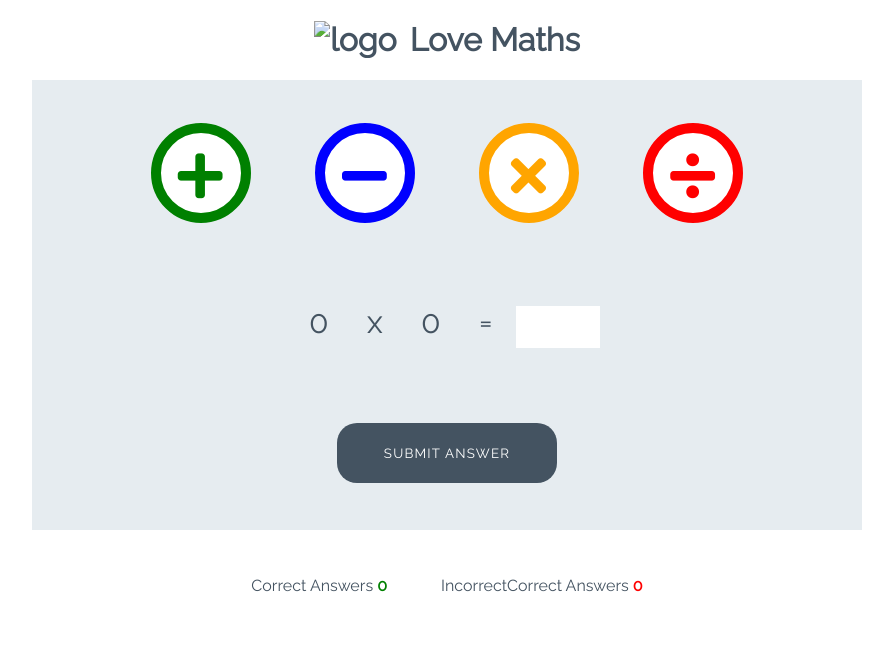
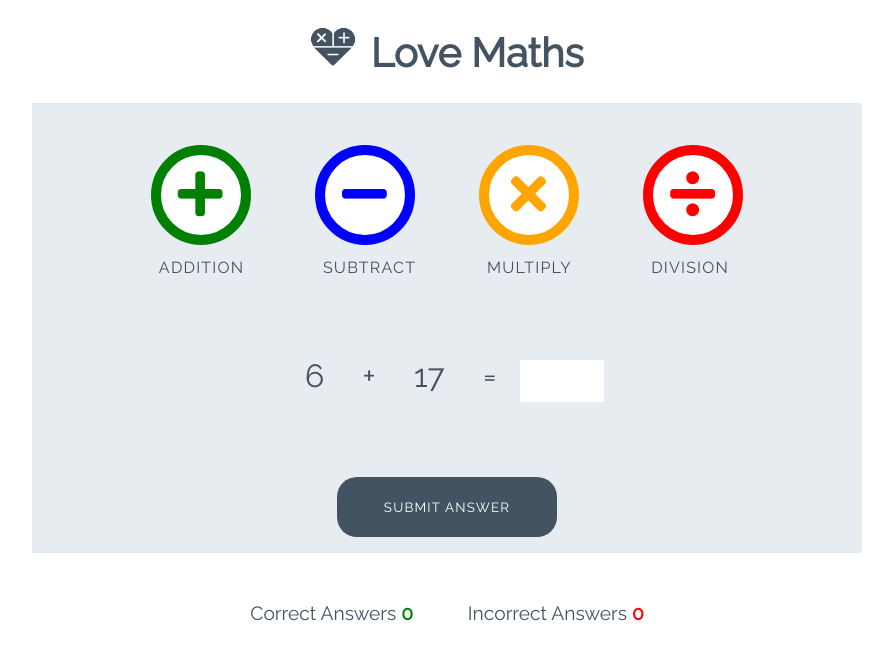
Before and after one commit to Mair-E/love-maths, a plain HTML site: page index.html in a window 1280 px wide. Shown: the whole page, without its empty margins (193-1086 px from the left). Drawn offline with Linux system fonts and the light colour scheme.

Commit message:
Display addition questiob to the user

```diff
--- a/assets/css/style.css
+++ b/assets/css/style.css
@@ -112,7 +112,7 @@ body {
 }
 
 .btn--big::after{
-    content: attr(datd-type);
+    content: attr(data-type);
     font-size: 1rem;
     color: #445361;
     position: relative;
--- a/assets/js/script.js
+++ b/assets/js/script.js
@@ -10,21 +10,31 @@ document.addEventListener("DOMContentLoaded", function() {
                 alert("You clicked Submit!");
             } else {
                 let gameType = this.getAttribute("data-type");
-                alert(`You clicked ${gameType}`);
+                runGame(gameType);
             }
         });
     }
+
+    runGame("addition");
+
 });
 
 /**
- * The main game "loop", called when the sc ript is first loaded
- * and after the user's aswer has been processed
+ * The main game "loop", called when the script is first loaded
+ * and after the user's answer has been processed
  */
-function runGame() {
+function runGame(gameType) {
 
-    // Creates two randome numbers between 1 and 25
+    // Creates two random numbers between 1 and 25
     let num1 = Math.floor(Math.random() * 25) + 1;
     let num2 = Math.floor(Math.random() * 25) + 1;
+
+    if (gameType === "addition") {
+        displayAdditionQuestion(num1, num2);
+    } else {
+        alert(`Unknown game type: ${gameType}`);
+        throw `Unknown game type: ${gameType}. Aborting!`;
+    }
 
 }
 
@@ -44,7 +54,11 @@ function incrementWrongAnswer() {
 
 }
 
-function displayAdditionQuestion() {
+function displayAdditionQuestion(operand1, operand2) {
+
+    document.getElementById('operand1').textContent = operand1;
+    document.getElementById('operand2').textContent = operand2;
+    document.getElementById('operator').textContent = "+";
 
 }
 
--- a/index.html
+++ b/index.html
@@ -1,19 +1,22 @@
 <!DOCTYPE html>
 <html lang="en">
+
 <head>
     <meta charset="UTF-8">
     <meta name="viewport" content="width=device-width, initial-scale=1.0">
+
     <!-- font awesome and google fonts -->
     <link rel="stylesheet" href="https://use.fontawesome.com/releases/v5.7.2/css/all.css"
-     integrity="sha384-fnmOCqbTlWIlj8LyTjo7mOUStjsKC4pOpQbqyi7RrhN7udi9RwhKkMHpvLbHG9Sr"
-     crossorigin="anonymous">
+        integrity="sha384-fnmOCqbTlWIlj8LyTjo7mOUStjsKC4pOpQbqyi7RrhN7udi9RwhKkMHpvLbHG9Sr" crossorigin="anonymous">
     <link href="https://fonts.googleapis.com/css?family=Raleway%7CRighteous" rel="stylesheet">
+
     <link rel="stylesheet" href="assets/css/style.css">
     <title>Document</title>
 </head>
+
 <body>
-    <h1 c;ass="heading">
-        <img class="logo" scr="assets/images/logo.png" alt="logo"> Love Maths
+    <h1 class="heading">
+        <img class="logo" src="assets/images/logo.png" alt="logo"> Love Maths
     </h1>
 
     <div class="game-area">
@@ -27,7 +30,7 @@
             <button data-type="multiply" class="btn btn--big btn--orange">
                 <i class="fas fa-times"></i>
             </button>
-            <button data-type="divition" class="btn btn--big btn--red">
+            <button data-type="division" class="btn btn--big btn--red">
                 <i class="fas fa-divide"></i>
             </button>
         </div>
@@ -41,14 +44,13 @@
         </div>
         <button data-type="submit" class="btn btn--gray">Submit Answer</button>
     </div>
+
     <div class="score-area">
-
-    </div>
         <p class="scores">Correct Answers <span id="score">0</span></p>
-        <p class="scores">IncorrectCorrect Answers <span id="incorrect">0</span></p>
+        <p class="scores">Incorrect Answers <span id="incorrect">0</span></p>
     </div>
 
-    <script scr="assets/js/script.js"></script>
+    <script src="assets/js/script.js"></script>
+</body>
 
-</body>
 </html>
```
